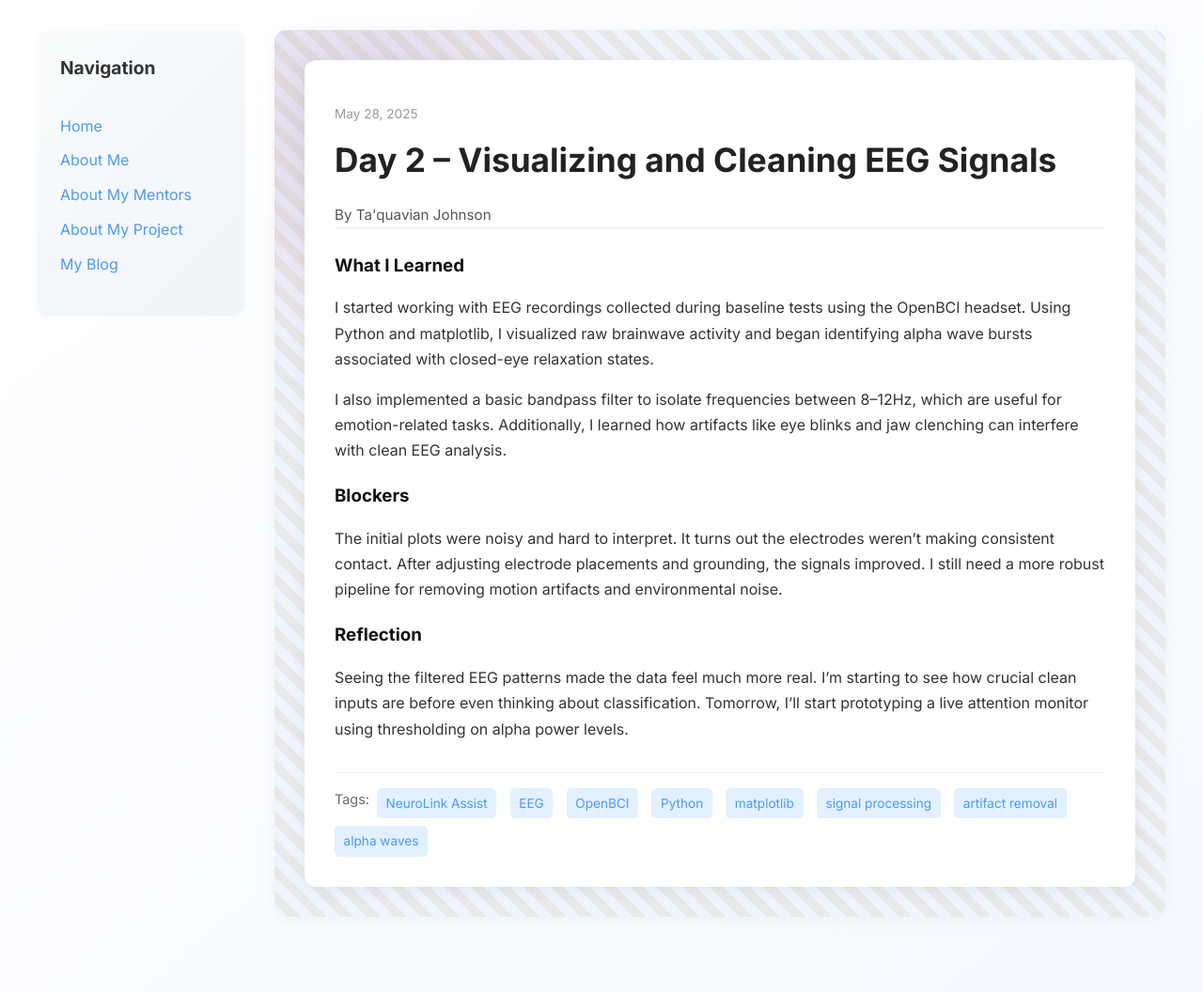
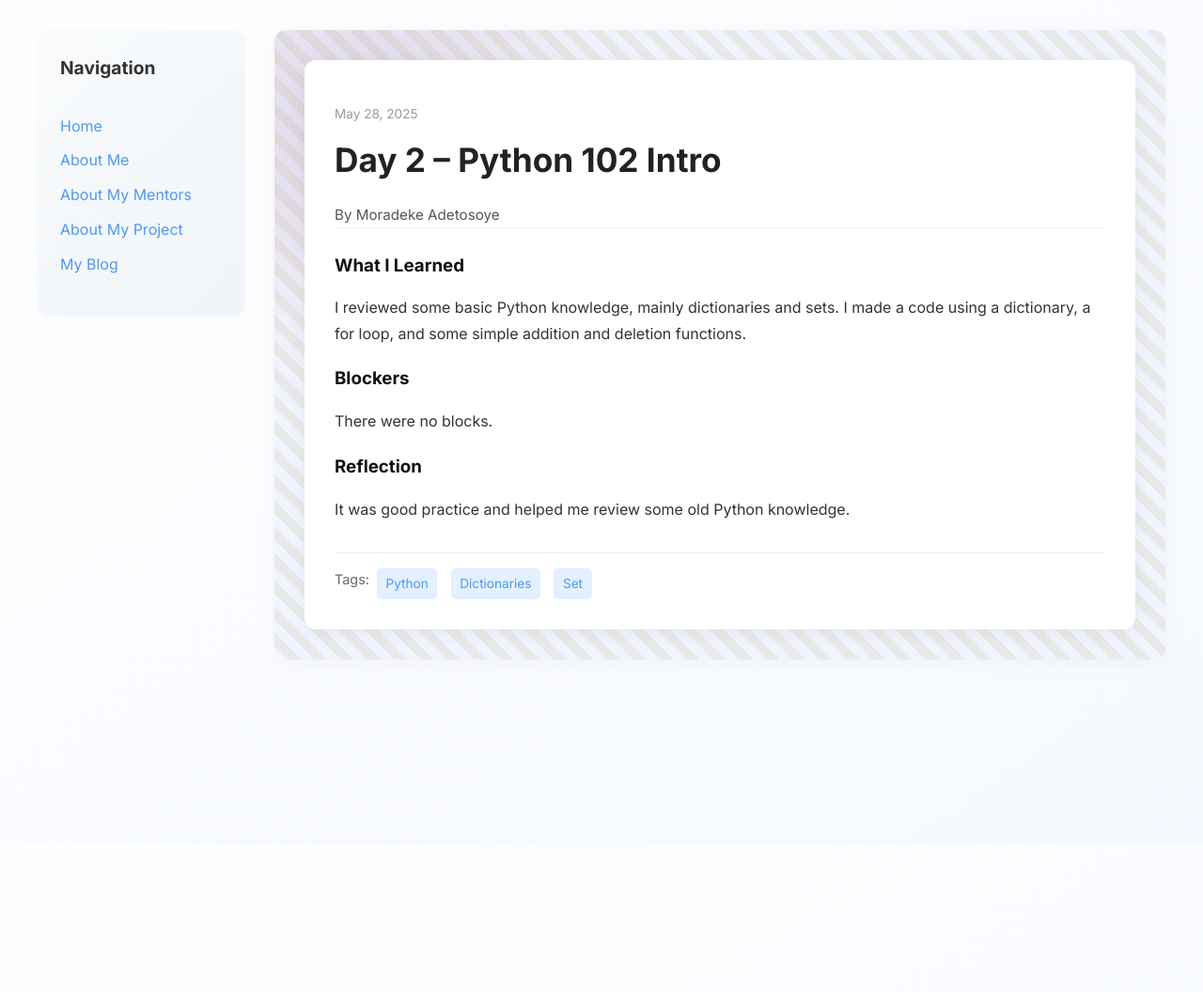
Before and after one commit to deke-a/deke-a.github.io, a Jekyll site: the page built from _posts/2025-05-28-day-2.md, in a window 1280 px wide. Shown: the whole page at 94% size. Built offline with Jekyll 4.4.1, drawn with Linux system fonts in a browser that asks for light colours; after the commit the page ends 900 px from its top, so only the background shows below that.

Commit message:
Update 2025-05-28-day-2.md

```diff
--- a/_posts/2025-05-28-day-2.md
+++ b/_posts/2025-05-28-day-2.md
@@ -1,19 +1,17 @@
 ---
 layout: post
-title: "Day 2 – Visualizing and Cleaning EEG Signals"
+title: "Day 2 – Python 102 Intro"
 date: 2025-05-28
-author: Ta'quavian Johnson
+author: Moradeke Adetosoye
 permalink: /day2.html
-tags: ["NeuroLink Assist", "EEG", "OpenBCI", "Python", "matplotlib", "signal processing", "artifact removal", "alpha waves"]
+tags: ["Python", "Dictionaries", "Set"]
 
 what_i_learned: |
-  I started working with EEG recordings collected during baseline tests using the OpenBCI headset. Using Python and matplotlib, I visualized raw brainwave activity and began identifying alpha wave bursts associated with closed-eye relaxation states.
-
-  I also implemented a basic bandpass filter to isolate frequencies between 8–12Hz, which are useful for emotion-related tasks. Additionally, I learned how artifacts like eye blinks and jaw clenching can interfere with clean EEG analysis.
+  I reviewed some basic Python knowledge, mainly dictionaries and sets. I made a code using a dictionary, a for loop, and some simple addition and deletion functions.
 
 blockers: |
-  The initial plots were noisy and hard to interpret. It turns out the electrodes weren’t making consistent contact. After adjusting electrode placements and grounding, the signals improved. I still need a more robust pipeline for removing motion artifacts and environmental noise.
+  There were no blocks.
 
 reflection: |
-  Seeing the filtered EEG patterns made the data feel much more real. I’m starting to see how crucial clean inputs are before even thinking about classification. Tomorrow, I’ll start prototyping a live attention monitor using thresholding on alpha power levels.
+  It was good practice and helped me review some old Python knowledge.
 ---
```
